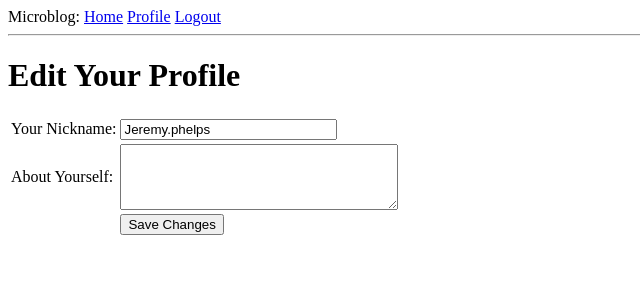
After one commit to JPWKU/microblog, a Flask app: page /edit in a window 1280 px wide. The commit adds this page. Shown: the top 300 px of the page, without its empty margins (0-640 px from the left). Run offline with Flask 2, Linux system fonts and the light colour scheme; a user stored in the database is signed in; data comes from the database, SQL or seed files in the repository; both versions use the stored data as it was after the commit.

Commit message:
added about me and form to edit it

```diff
--- a/app/forms.py
+++ b/app/forms.py
@@ -1,8 +1,12 @@
 from flask.ext.wtf import Form
-from wtforms import TextField, BooleanField
-from wtforms.validators import Required
+from wtforms import TextField, BooleanField, TextAreaField
+from wtforms.validators import Required, Length
 
 
 class LoginForm(Form):
     openid = TextField('openid', validators = [Required()])
     remember_me = BooleanField('remember_me', default = False)
+
+class EditForm(Form):
+    nickname = TextField('nickname', validators = [Required()])
+    about_me = TextAreaField('about_me', validators =  [Length(min = 0, max = 140)])
--- a/app/models.py
+++ b/app/models.py
@@ -11,6 +11,8 @@ class User(db.Model):
     email = db.Column(db.String(120), index = True, unique = True)
     role = db.Column(db.SmallInteger, default = ROLE_USER)
     posts = db.relationship('Post', backref = 'author', lazy = 'dynamic')
+    about_me = db.Column(db.String(140))
+    last_seen = db.Column(db.DateTime)
 
     def is_authenticated(self):
         return True
--- /dev/null
+++ b/app/templates/edit.html
@@ -0,0 +1,21 @@
+{% extends "base.html" %}
+{% block content %}
+<h1>Edit Your Profile</h1>
+<form action="" method="post" name="edit">
+  {{form.hidden_tag()}}
+  <table>
+    <tr>
+      <td>Your Nickname:</td>
+      <td>{{form.nickname(size =24)}}</td>
+    </tr>
+    <tr>
+      <td>About Yourself:</td>
+      <td>{{form.about_me(cols = 32, rows = 4)}}</td>
+    </tr>
+    <tr>
+      <td></td>
+      <td><input type="submit" value="Save Changes"></td>
+    </tr>
+  <table>
+</form>
+{% endblock %}
--- a/app/views.py
+++ b/app/views.py
@@ -1,8 +1,9 @@
 from flask import render_template, flash, redirect, session, url_for, request, g
 from flask.ext.login import login_user, logout_user, current_user, login_required
 from app import app, db, lm, oid
-from forms import LoginForm
+from forms import LoginForm, EditForm
 from models import User, ROLE_USER, ROLE_ADMIN
+from datetime import datetime
 
 @app.route('/')
 @app.route('/index')
@@ -33,6 +34,10 @@ def load_user(id):###used by flask-login ext
 @app.before_request
 def before_request():
     g.user = current_user
+    if g.user.is_authenticated():
+        g.user.last_seen = datetime.utcnow()
+        db.session.add(g.user)
+        db.session.commit()
 
 
 @app.route('/login', methods = ['GET', 'POST'])
@@ -90,3 +95,19 @@ def user(nickname):
     return render_template('user.html',
         user = user,
         posts = posts)
+
+@app.route('/edit', methods = ['GET', 'POST'])
+@login_required
+def edit():
+    form = EditForm()
+    if form.validate_on_submit():
+        g.user.nickname = form.nickname.data
+        g.user.about_me = form.about_me.data
+        db.session.add(g.user)
+        db.session.commit()
+        flash('Your changes have been saved.')
+        return redirect(url_for('edit'))
+    else:
+        form.nickname.data = g.user.nickname
+        form.about_me.data = g.user.about_me
+    return render_template('edit.html', form = form)
```
Also changed, not shown: app/templates/user.html (+8 -1 lines), db_repository/versions/004_migration.py (added, +32 -0 lines), app.db.
